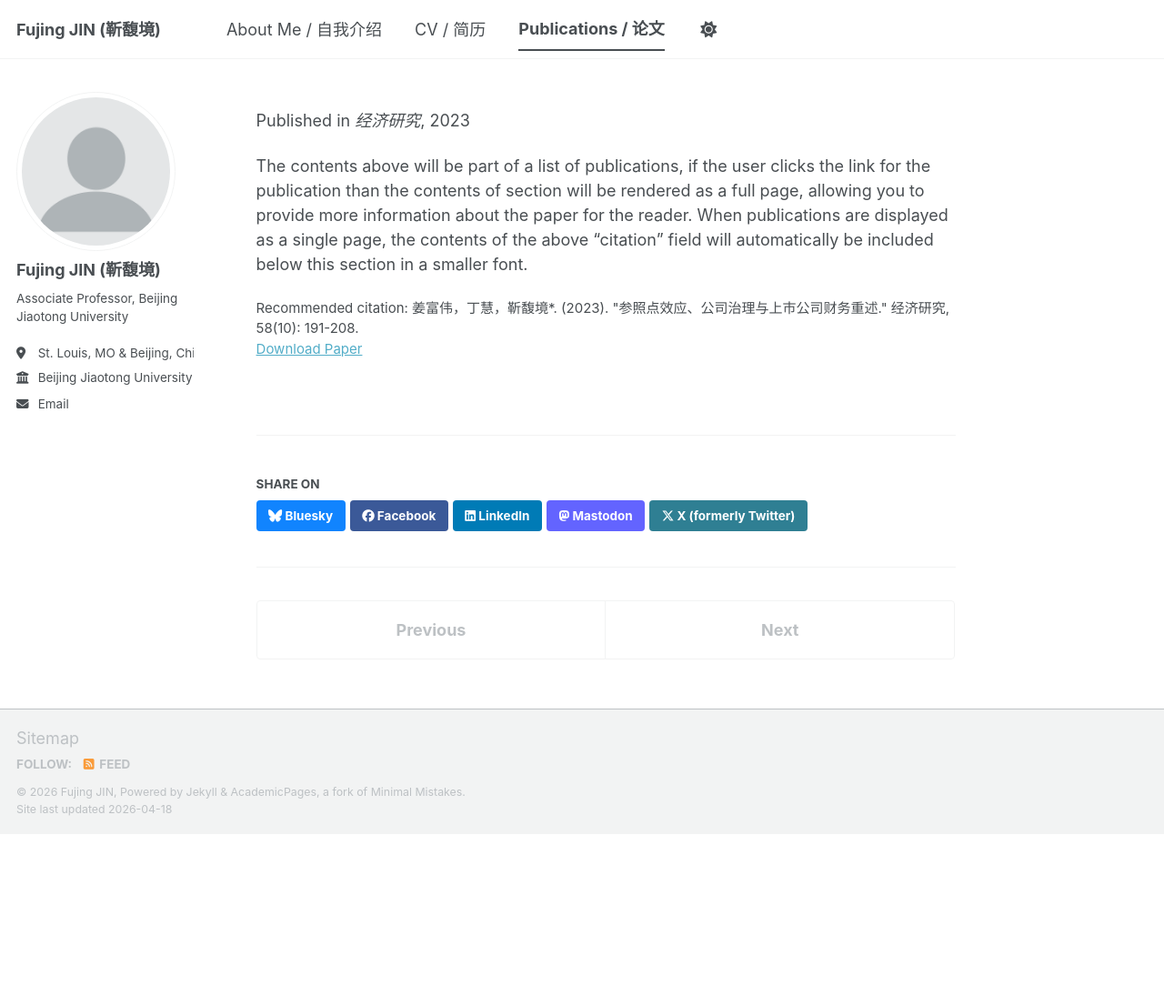
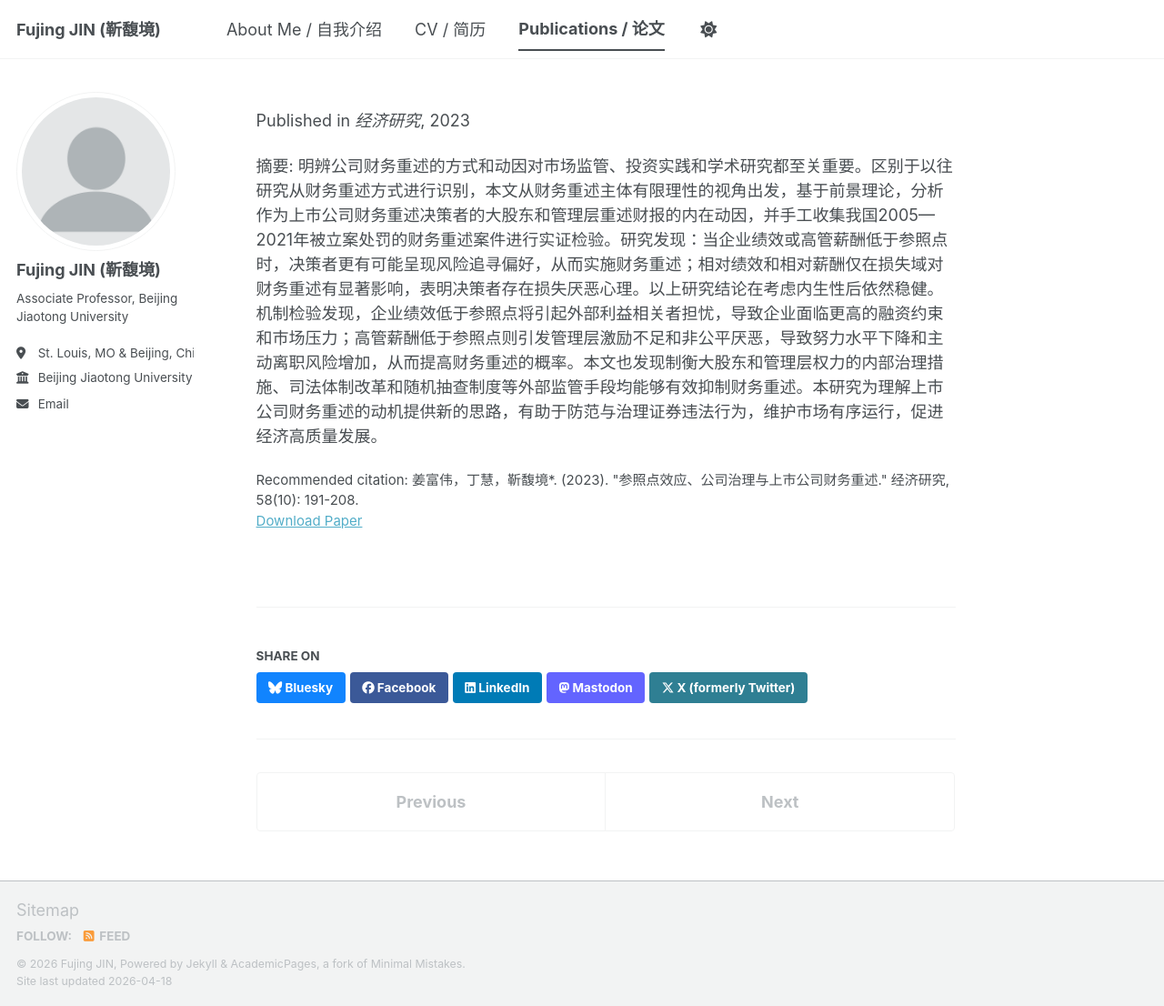
Before and after one commit to Fujing-JIN/Fujing-JIN.github.io, a Jekyll site: the page built from _publications/2023-10-01-paper-title-number-1.md, in a window 1280 px wide and 1106 px high. Shown: the whole window at 91% size. Built offline with Jekyll 4.4.1, drawn with Linux system fonts in a browser that asks for light colours; a script bundle is joined from its source files by our own code; library files that are not in the unit come from our copies.

Commit message:
Update 2023-10-01-paper-title-number-1.md

```diff
--- a/_publications/2023-10-01-paper-title-number-1.md
+++ b/_publications/2023-10-01-paper-title-number-1.md
@@ -6,6 +6,6 @@ date: 2023-10-01
 venue: '经济研究'
 paperurl: 'https://ycfw.library.hb.cn:8000/https/vpn/1/NNYHGLUDN3WXTLUPMW4A/kcms2/article/abstract?v=kMXxFLy7TFXA87x1_fak6BsiaFAjrqXS5OeGeNh1Ga-TnlCtEMrLwTIiXVlbe33Ye5f8G1kEyK0Z5i8DLxUZamnVah4jKY57OKhDpGOegZTQZ5FoYpBgiSn0fydZ3TtYo-SUJIE1CZ3Jh6Zgd_qrKmmXx-0TtaG4IBIzFkxxKxQ991I1qzkT1A==&uniplatform=NZKPT&language=CHS'
 citation: '姜富伟，丁慧，靳馥境*. (2023). "参照点效应、公司治理与上市公司财务重述." 经济研究, 58(10): 191-208.'
-abstract: '明辨公司财务重述的方式和动因对市场监管、投资实践和学术研究都至关重要。区别于以往研究从财务重述方式进行识别，本文从财务重述主体有限理性的视角出发，基于前景理论，分析作为上市公司财务重述决策者的大股东和管理层重述财报的内在动因，并手工收集我国2005—2021年被立案处罚的财务重述案件进行实证检验。研究发现：当企业绩效或高管薪酬低于参照点时，决策者更有可能呈现风险追寻偏好，从而实施财务重述；相对绩效和相对薪酬仅在损失域对财务重述有显著影响，表明决策者存在损失厌恶心理。以上研究结论在考虑内生性后依然稳健。机制检验发现，企业绩效低于参照点将引起外部利益相关者担忧，导致企业面临更高的融资约束和市场压力；高管薪酬低于参照点则引发管理层激励不足和非公平厌恶，导致努力水平下降和主动离职风险增加，从而提高财务重述的概率。本文也发现制衡大股东和管理层权力的内部治理措施、司法体制改革和随机抽查制度等外部监管手段均能够有效抑制财务重述。本研究为理解上市公司财务重述的动机提供新的思路，有助于防范与治理证券违法行为，维护市场有序运行，促进经济高质量发展。'
+
 ---
-The contents above will be part of a list of publications, if the user clicks the link for the publication than the contents of section will be rendered as a full page, allowing you to provide more information about the paper for the reader. When publications are displayed as a single page, the contents of the above "citation" field will automatically be included below this section in a smaller font.
+摘要: 明辨公司财务重述的方式和动因对市场监管、投资实践和学术研究都至关重要。区别于以往研究从财务重述方式进行识别，本文从财务重述主体有限理性的视角出发，基于前景理论，分析作为上市公司财务重述决策者的大股东和管理层重述财报的内在动因，并手工收集我国2005—2021年被立案处罚的财务重述案件进行实证检验。研究发现：当企业绩效或高管薪酬低于参照点时，决策者更有可能呈现风险追寻偏好，从而实施财务重述；相对绩效和相对薪酬仅在损失域对财务重述有显著影响，表明决策者存在损失厌恶心理。以上研究结论在考虑内生性后依然稳健。机制检验发现，企业绩效低于参照点将引起外部利益相关者担忧，导致企业面临更高的融资约束和市场压力；高管薪酬低于参照点则引发管理层激励不足和非公平厌恶，导致努力水平下降和主动离职风险增加，从而提高财务重述的概率。本文也发现制衡大股东和管理层权力的内部治理措施、司法体制改革和随机抽查制度等外部监管手段均能够有效抑制财务重述。本研究为理解上市公司财务重述的动机提供新的思路，有助于防范与治理证券违法行为，维护市场有序运行，促进经济高质量发展。
```
